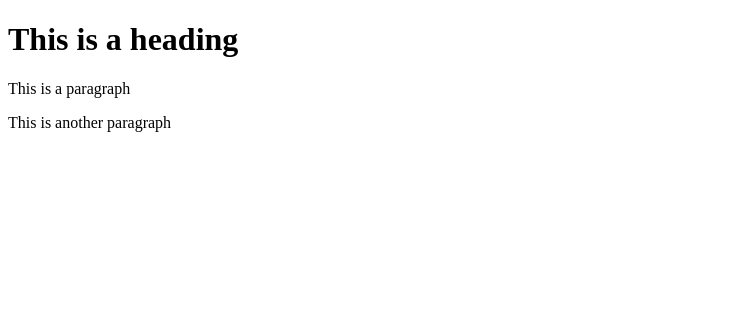
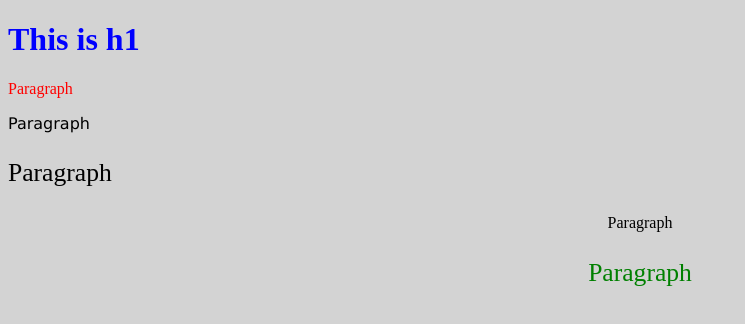
Before and after one commit to sumonthaa/github-desktop-project, a plain HTML site: page index.html in a window 1280 px wide. Shown: the whole page, without its empty margins (0-745 px from the left). Drawn offline with Linux system fonts and the light colour scheme.

Commit message:
Update index.html with style
Update index.html with style

```diff
--- a/index.html
+++ b/index.html
@@ -5,9 +5,12 @@
     <meta name="viewport" content="width=device-width, initial-scale=1.0">
     <title>Page Title</title>
 </head>
-<body>
-    <h1>This is a heading</h1>
-    <p>This is a paragraph</p>
-    <p>This is another paragraph</p>
+<body style="background-color: lightgrey">
+    <h1 style="color: blue;">This is h1</h1>
+    <p style="color: red;">Paragraph</p>
+    <p style="font-family: Verdana;">Paragraph</p>
+    <p style="font-size: 160%;">Paragraph</p>
+    <p style="text-align: center;">Paragraph</p>
+    <p style="font-size: 160%;color: green;text-align: center;">Paragraph</p>
 </body>
 </html>
```
